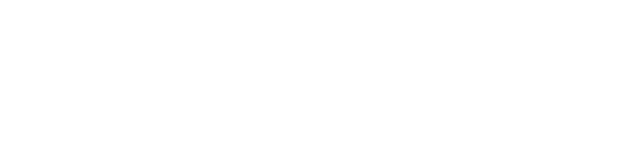
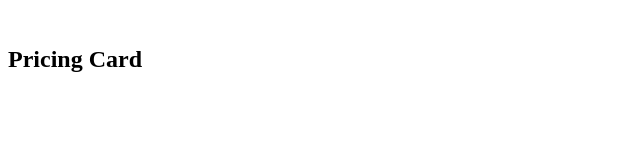
Before and after one commit to acciojob/pricing-card-akashikur, a website: page main.html in a window 1280 px wide. Shown: the whole page, without its empty margins (0-640 px from the left). Drawn offline with Linux system fonts and the light colour scheme.

Commit message:
created a submission

```diff
--- a/main.html
+++ b/main.html
@@ -8,6 +8,11 @@
 
 <body>
 	<!-- the entire body must be written by student -->
+	<div>
+		<img />
+		<h2>Pricing Card</h2>
+
+	</div>
     <script type="text/javascript" src="./script.js">
 </script>
 
```
